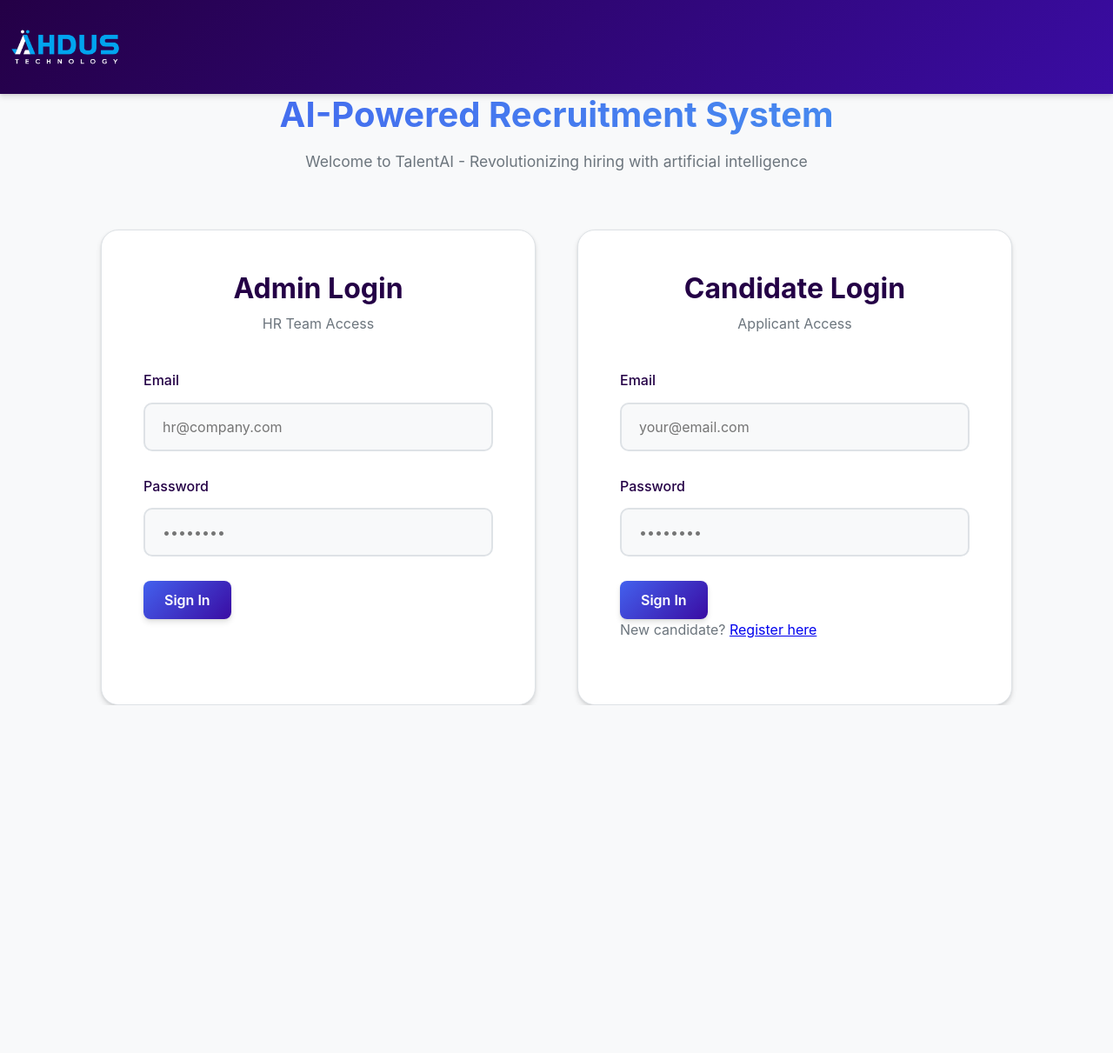
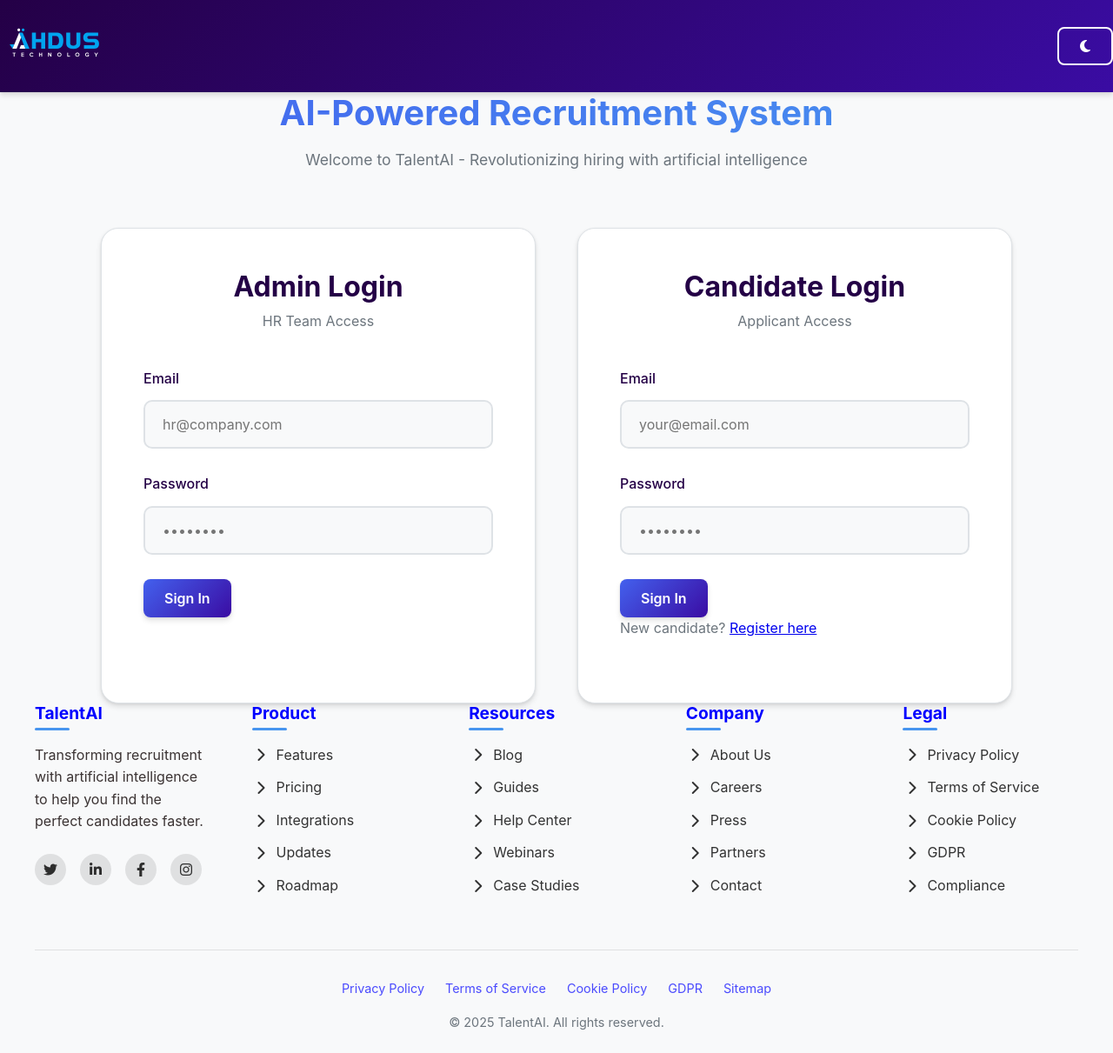
Before and after one commit to mushafmirdev/AI-HR-Management-System, a plain HTML site: page index.html in a window 1280 px wide. Shown: the whole page at 87% size. Before the commit the page ends 811 px from the top, so only its background shows below. Drawn offline with Linux system fonts and the light colour scheme.

Commit message:
Inserted footer where any link can be accessible

```diff
--- a/index.html
+++ b/index.html
@@ -3,7 +3,7 @@
 <head>
     <meta charset="UTF-8">
     <meta name="viewport" content="width=device-width, initial-scale=1.0">
-    <title>TalentAI - AI Recruitment System</title>
+    <title>AI HR Recruitment System</title>
     <link rel="stylesheet" href="https://cdnjs.cloudflare.com/ajax/libs/font-awesome/6.4.0/css/all.min.css">
     <link rel="stylesheet" href="style.css">
 </head>
@@ -11,11 +11,13 @@
     <!-- Header -->
     <header>
         <nav>
-            <div class="logo">
-                <a href="/"> <!-- Link to homepage -->
-                    <img src="image.png" alt="TalentAI" class="logo-image">
-
-                </a>
+            <a href="index.html" class="logo">
+                <img src="logo.png" alt="AI HR Recruitment System Logo" class="logo-img">
+            </a>
+            <div class="auth-buttons">
+                <button id="darkModeToggle" class="btn btn-outline">
+                    <i class="fas fa-moon"></i>
+                </button>
             </div>
         </nav>
     </header>
@@ -240,6 +242,71 @@
                 </form>
             </div>
         </div>
+        <div footer id="contact">
+            <div class="footer-content">
+                <div class="footer-column">
+                    <h3>TalentAI</h3>
+                    <p style="margin-bottom: 1.5rem; color: rgba(11, 1, 1, 0.8);">Transforming recruitment with artificial intelligence to help you find the perfect candidates faster.</p>
+                    <div class="social-links">
+                        <a href="#"><i class="fab fa-twitter"></i></a>
+                        <a href="#"><i class="fab fa-linkedin-in"></i></a>
+                        <a href="#"><i class="fab fa-facebook-f"></i></a>
+                        <a href="#"><i class="fab fa-instagram"></i></a>
+                    </div>
+                </div>
+                <div class="footer-column">
+                    <h3>Product</h3>
+                    <ul>
+                        <li><a href="#features"><i class="fas fa-chevron-right"></i> Features</a></li>
+                        <li><a href="#pricing"><i class="fas fa-chevron-right"></i> Pricing</a></li>
+                        <li><a href="#"><i class="fas fa-chevron-right"></i> Integrations</a></li>
+                        <li><a href="#"><i class="fas fa-chevron-right"></i> Updates</a></li>
+                        <li><a href="#"><i class="fas fa-chevron-right"></i> Roadmap</a></li>
+                    </ul>
+                </div>
+                <div class="footer-column">
+                    <h3>Resources</h3>
+                    <ul>
+                        <li><a href="#"><i class="fas fa-chevron-right"></i> Blog</a></li>
+                        <li><a href="#"><i class="fas fa-chevron-right"></i> Guides</a></li>
+                        <li><a href="#"><i class="fas fa-chevron-right"></i> Help Center</a></li>
+                        <li><a href="#"><i class="fas fa-chevron-right"></i> Webinars</a></li>
+                        <li><a href="#"><i class="fas fa-chevron-right"></i> Case Studies</a></li>
+                    </ul>
+                </div>
+                <div class="footer-column">
+                    <h3>Company</h3>
+                    <ul>
+                        <li><a href="#about"><i class="fas fa-chevron-right"></i> About Us</a></li>
+                        <li><a href="#"><i class="fas fa-chevron-right"></i> Careers</a></li>
+                        <li><a href="#"><i class="fas fa-chevron-right"></i> Press</a></li>
+                        <li><a href="#"><i class="fas fa-chevron-right"></i> Partners</a></li>
+                        <li><a href="#"><i class="fas fa-chevron-right"></i> Contact</a></li>
+                    </ul>
+                </div>
+                <div class="footer-column">
+                    <h3>Legal</h3>
+                    <ul>
+                        <li><a href="#"><i class="fas fa-chevron-right"></i> Privacy Policy</a></li>
+                        <li><a href="#"><i class="fas fa-chevron-right"></i> Terms of Service</a></li>
+                        <li><a href="#"><i class="fas fa-chevron-right"></i> Cookie Policy</a></li>
+                        <li><a href="#"><i class="fas fa-chevron-right"></i> GDPR</a></li>
+                        <li><a href="#"><i class="fas fa-chevron-right"></i> Compliance</a></li>
+                    </ul>
+                </div>
+            </div>
+            <div class="footer-bottom">
+                <div class="footer-links">
+                    <a href="#">Privacy Policy</a>
+                    <a href="#">Terms of Service</a>
+                    <a href="#">Cookie Policy</a>
+                    <a href="#">GDPR</a>
+                    <a href="#">Sitemap</a>
+                </div>
+                <p>&copy; 2025 TalentAI. All rights reserved.</p>
+            </div>
+        </footer>
+        </div>
     </main>
 
     <script src="script.js"></script>
--- a/style.css
+++ b/style.css
@@ -83,25 +83,6 @@
     padding: 0 2rem;
   }
 
-  .logo {
-    display: flex;
-    align-items: center;
-  }
-
-  .logo-image {
-    height: 60px; /* Adjust based on your logo's aspect ratio */
-    width: auto; /* Maintain aspect ratio */
-    /* Optional: add margin if needed */
-    margin-right: 10px;
-  }
-
-/* make the logo is clickable like a typical website logo */
-.logo a {
-    display: flex;
-    align-items: center;
-    text-decoration: none;
-}
-
   /* Header */
   header {
     background: linear-gradient(135deg, var(--primary-darker), var(--primary-dark));
@@ -119,25 +100,9 @@
     align-items: center;
   }
 
-  .logo {
-    display: flex;
-    align-items: center;
-    gap: 1rem;
-    font-size: 1.75rem;
-    font-weight: 700;
-  }
-
-  .logo-icon {
-    width: 2.5rem;
-    height: 2.5rem;
-    background: linear-gradient(135deg, white, var(--primary-lightest));
-    border-radius: 12px;
-    display: flex;
-    align-items: center;
-    justify-content: center;
-    color: var(--primary-dark);
-    font-weight: bold;
-    box-shadow: var(--shadow-sm);
+  .logo img {
+    height: 50px; /* Adjust size as needed */
+    width: auto;
   }
 
   .nav-links {
@@ -791,3 +756,122 @@
       opacity: 0.7;
       cursor: not-allowed;
   }
+
+  /* Footer */
+/* Footer */
+footer {
+  background: linear-gradient(135deg, var(--primary-darker), var(--primary-dark));
+  color: black; /* Changed from white to black */
+  padding: 4rem 1rem 2rem;
+}
+
+.footer-content {
+  max-width: 1200px;
+  margin: 0 auto;
+  display: grid;
+  grid-template-columns: repeat(auto-fit, minmax(200px, 1fr));
+  gap: 3rem;
+}
+
+.footer-column {
+  flex: 1;
+  min-width: 200px;
+}
+
+.footer-column h3 {
+  margin-bottom: 1.5rem;
+  font-size: 1.2rem;
+  position: relative;
+  display: inline-block;
+  color: blue; /* Changed from white to blue */
+}
+
+.footer-column h3::after {
+  content: '';
+  position: absolute;
+  bottom: -8px;
+  left: 0;
+  width: 40px;
+  height: 3px;
+  background-color: var(--primary-light);
+  border-radius: 3px;
+}
+
+.footer-column ul {
+  list-style: none;
+}
+
+.footer-column li {
+  margin-bottom: 0.75rem;
+}
+
+.footer-column a {
+  color: rgba(0, 0, 0, 0.8); /* Changed text color */
+  text-decoration: none;
+  transition: all 0.3s ease;
+  display: flex;
+  align-items: center;
+  gap: 0.5rem;
+}
+
+.footer-column a:hover {
+  color: blue; /* Changed hover effect */
+  transform: translateX(5px);
+}
+
+.footer-column a i {
+  width: 20px;
+  text-align: center;
+}
+
+.social-links {
+  display: flex;
+  gap: 1rem;
+  margin-top: 1.5rem;
+}
+
+.social-links a {
+  width: 36px;
+  height: 36px;
+  border-radius: 50%;
+  background-color: rgba(0, 0, 0, 0.1); /* Adjusted for black theme */
+  display: flex;
+  align-items: center;
+  justify-content: center;
+  transition: all 0.3s ease;
+}
+
+.social-links a:hover {
+  background-color: blue; /* Adjusted hover effect */
+  transform: translateY(-3px);
+}
+
+.footer-bottom {
+  max-width: 1200px;
+  margin: 3rem auto 0;
+  padding-top: 2rem;
+  border-top: 1px solid rgba(0, 0, 0, 0.1); /* Updated border color */
+  text-align: center;
+  font-size: 0.9rem;
+  color: rgba(0, 0, 0, 0.7);
+  display: flex;
+  flex-direction: column;
+  gap: 1rem;
+}
+
+.footer-links {
+  display: flex;
+  justify-content: center;
+  gap: 1.5rem;
+  flex-wrap: wrap;
+}
+
+.footer-links a {
+  color: rgba(0, 0, 255, 0.7); /* Changed text color to blue */
+  text-decoration: none;
+  transition: color 0.3s ease;
+}
+
+.footer-links a:hover {
+  color: black; /* Changed hover effect */
+}
```
Also changed, not shown: banner.png (deleted), logo.png (renamed from image.png).
